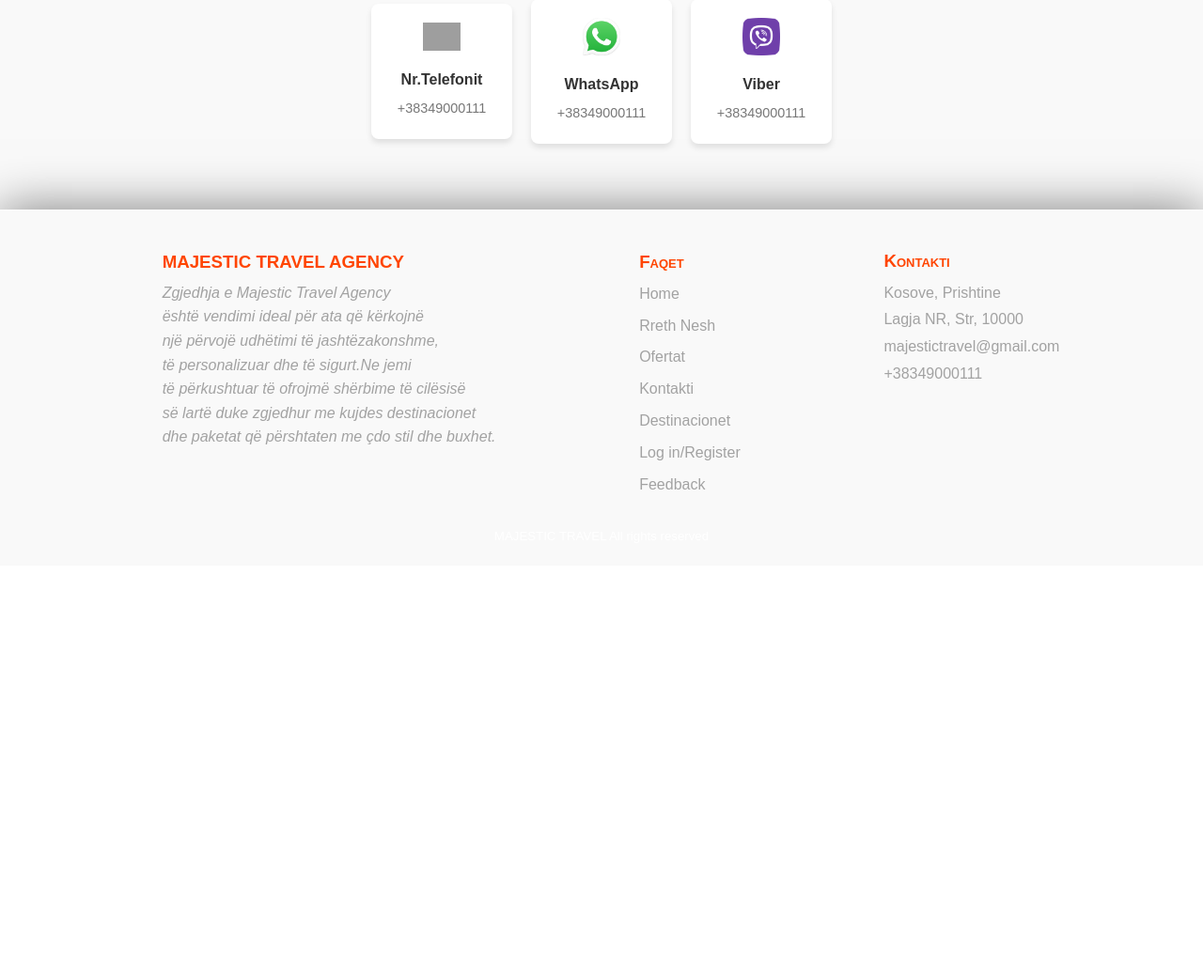
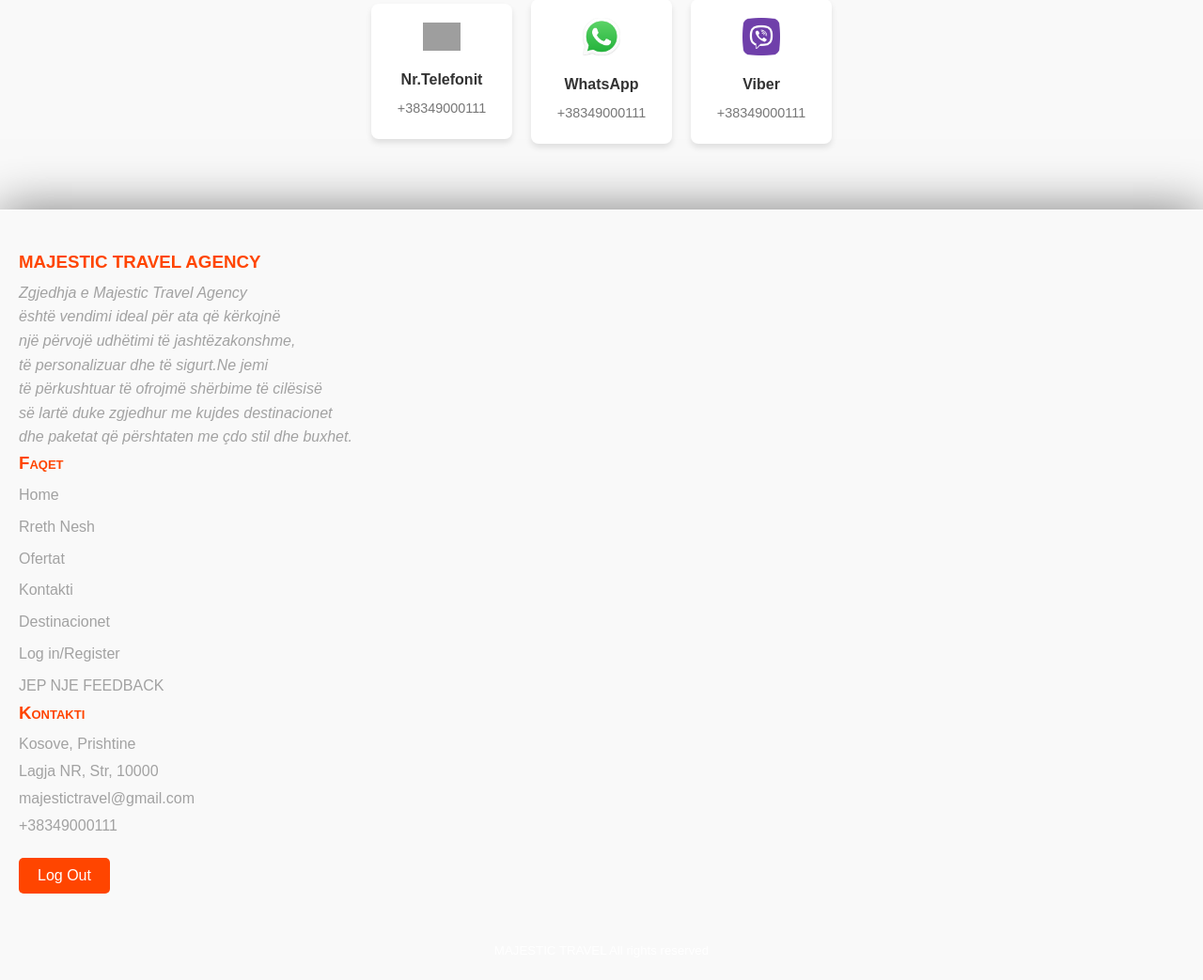
Before and after one commit to OketaShuki/TravelAgencyProjekti, a PHP site: page /shembull.php in a window 1280 px wide. Shown: the part 667-1710 px from the top of the page at 94% size. Before the commit the page ends 1188 px from the top, so only its background shows below. Run offline with PHP 8.4, Linux system fonts and the light colour scheme; grey boxes are pictures that could not be loaded.

Commit message:
Shtimi i butonit log out ne footer dhe stilizimi i tij tek te gjitha files

```diff
--- a/contactus.php
+++ b/contactus.php
@@ -131,7 +131,7 @@ if ($_SERVER['REQUEST_METHOD'] == 'POST') {
                 <a href="contactus.php">Kontakti</a>
                 <a href="shembull.php">Destinacionet</a>
                 <a href="login.php">Log in/Register</a>
-                    <a href="feedback.php">Feedback</a>
+                <a href="shtoFoto.php">JEP NJE FEEDBACK</a>
             </div>
         </div>
         <div class="footer-contact">
@@ -141,6 +141,9 @@ if ($_SERVER['REQUEST_METHOD'] == 'POST') {
             <p>majestictravel@gmail.com</p>
             <p>+38349000111</p>
         </div>
+        <a href="logout.php">
+            <button class="logout-btn">Log Out</button>
+        </a>
     </div>
     <h5 class="footer-content">MAJESTIC TRAVEL All rights reserved</h5>
 </footer>
--- a/index.php
+++ b/index.php
@@ -171,7 +171,7 @@ session_start();
                 <a href="contactus.php">Kontakti</a>
                 <a href="shembull.php">Destinacionet</a>
                 <a href="login.php">Log in/Register</a>
-                        <a href="feedback.php">Feedback</a>
+                <a href="shtoFoto.php">JEP NJE FEEDBACK</a>
             </div>
         </div>
         <div class="footer-contact">
@@ -180,8 +180,10 @@ session_start();
             <p>Lagja NR, Str, 10000</p>
             <p>majestictravel@gmail.com</p>
             <p>+38349000111</p>
-
         </div>
+        <a href="logout.php">
+            <button class="logout-btn">Log Out</button>
+        </a>
     </div>
     <h5 class="footer-content">MAJESTIC TRAVEL All rights reserved</h5>
 </footer>
--- a/shembull.css
+++ b/shembull.css
@@ -299,6 +299,40 @@ footer{
   box-shadow: 0 0 50px rgba(0, 0, 0, 0.5);
   margin-top: 50px;
 }
+.footer {
+  box-shadow: 0 0 50px rgba(0, 0, 0, 0.5);
+  margin-top: 50px;
+}
+
+.footer-div {
+  display: flex;
+  flex-direction: column;
+}
+
+.footer-contact {
+  position: relative;
+}
+
+.logout-btn {
+  padding: 10px 20px;
+  background-color: #ff4500;
+  color: white;
+  border: none;
+  cursor: pointer;
+  font-size: 16px;
+  border-radius: 5px;
+  margin-top: 20px;
+  align-self: flex-end; /* Pozicionon butonin në anën e djathtë */
+}
+
+.logout-btn:hover {
+  background-color: #e43f4e;
+}
+
+.footer-content {
+  text-align: center;
+  margin-top: 20px;
+}
 
 /* responsiviteti i footer */
 
--- a/shembull.php
+++ b/shembull.php
@@ -132,14 +132,14 @@ session_start();
             <span>+38349000111</span>
         </div>
     </div>
-<footer>
+    <footer>
     <div class="footer-div">
         <div class="travel-footer">
             <h3 class="travel-titulli">MAJESTIC TRAVEL AGENCY</h3>
             <p>Zgjedhja e Majestic Travel Agency <br>është vendimi ideal për ata që kërkojnë <br>
                 një përvojë udhëtimi të jashtëzakonshme,
                 <br>të personalizuar dhe të sigurt.Ne jemi <br>të përkushtuar të ofrojmë shërbime të cilësisë <br>së lartë duke zgjedhur me kujdes destinacionet <br>
-                 dhe paketat që përshtaten me çdo stil dhe buxhet. </p>
+                dhe paketat që përshtaten me çdo stil dhe buxhet. </p>
         </div>
         <div class="footer-nav">
             <h3 class="nav-titulli">Faqet</h3>
@@ -150,7 +150,7 @@ session_start();
                 <a href="contactus.php">Kontakti</a>
                 <a href="shembull.php">Destinacionet</a>
                 <a href="login.php">Log in/Register</a>
-                <a href="feedback.php">Feedback</a>
+                <a href="shtoFoto.php">JEP NJE FEEDBACK</a>
             </div>
         </div>
         <div class="footer-contact">
@@ -159,8 +159,10 @@ session_start();
             <p>Lagja NR, Str, 10000</p>
             <p>majestictravel@gmail.com</p>
             <p>+38349000111</p>
-
         </div>
+        <a href="logout.php">
+            <button class="logout-btn">Log Out</button>
+        </a>
     </div>
     <h5 class="footer-content">MAJESTIC TRAVEL All rights reserved</h5>
 </footer>
```
Also changed, not shown: contactus.css (+33 -0 lines), rrethnesh.css (+34 -0 lines), rrethnesh.php (+5 -2 lines), style.css (+34 -0 lines). Lines whose indentation alone changed are shown as unchanged.
